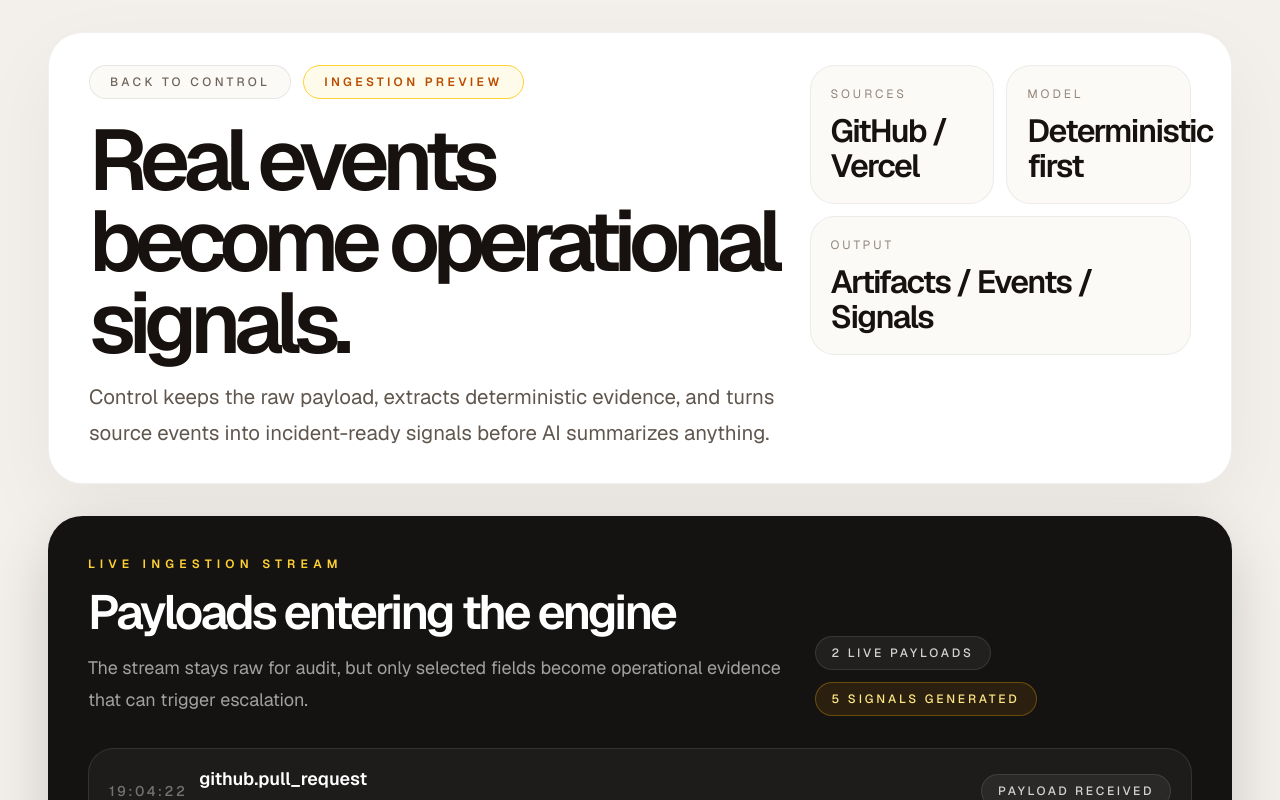
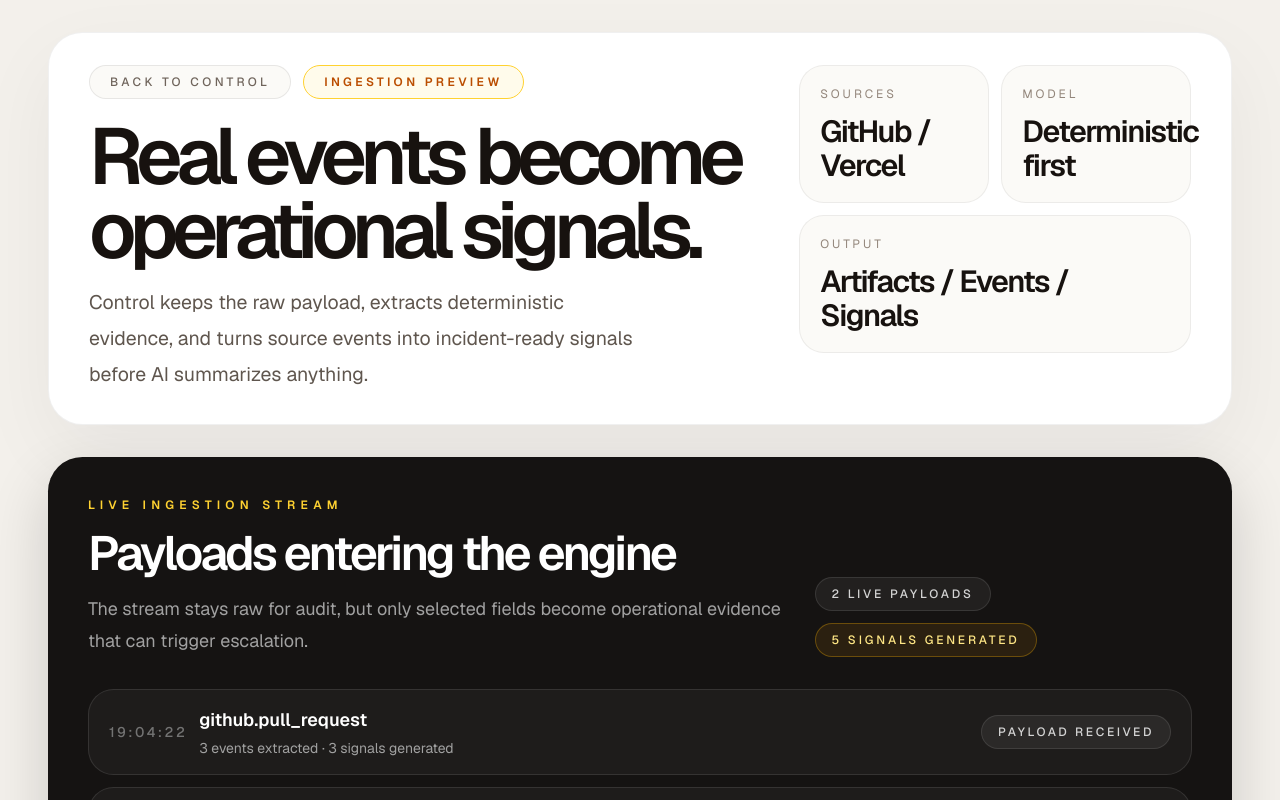
Before and after one commit to iveteamorim/novua-control, a Next.js app: page /ingestion-preview in a window 1280 px wide. Shown: the top 800 px of the page. Built offline with nearby package versions, Linux system fonts and the light colour scheme.

Commit message:
fix: align ingestion preview hero with reference

```diff
--- a/src/app/ingestion-preview/page.tsx
+++ b/src/app/ingestion-preview/page.tsx
@@ -91,7 +91,7 @@ export default function IngestionPreviewPage() {
     <main className="min-h-screen bg-[#f3f0eb] text-[#151311]">
       <div className="mx-auto flex w-full max-w-7xl flex-col gap-8 px-6 py-8 sm:px-8 lg:px-12">
         <header className="rounded-[2.15rem] border border-black/6 bg-white px-8 py-7 shadow-[0_28px_80px_rgba(17,24,39,0.05)] sm:px-10 sm:py-8">
-          <div className="grid gap-8 xl:grid-cols-[minmax(0,1.48fr)_minmax(360px,.82fr)] xl:items-start">
+          <div className="grid gap-8 xl:grid-cols-[minmax(0,1.42fr)_minmax(360px,.82fr)] xl:items-start">
             <div className="space-y-5">
               <div className="flex flex-wrap items-center gap-3">
                 <Link
@@ -106,10 +106,11 @@ export default function IngestionPreviewPage() {
               </div>
 
               <div className="space-y-4">
-                <h1 className="max-w-3xl text-5xl font-semibold tracking-[-0.08em] text-[#17120f] sm:text-6xl sm:leading-[0.95] lg:text-[5.35rem]">
-                  Real events become operational signals.
+                <h1 className="text-5xl font-semibold tracking-[-0.08em] text-[#17120f] sm:text-[4.65rem] sm:leading-[0.94] lg:text-[4.95rem]">
+                  <span className="block">Real events become</span>
+                  <span className="block">operational signals.</span>
                 </h1>
-                <p className="max-w-3xl text-lg leading-9 text-[#5f564e] sm:text-[1.28rem]">
+                <p className="max-w-[34rem] text-lg leading-9 text-[#5f564e] sm:text-[1.22rem]">
                   Control keeps the raw payload, extracts deterministic evidence,
                   and turns source events into incident-ready signals before AI
                   summarizes anything.
@@ -339,7 +340,7 @@ function HeroMetric({
       className={`min-w-0 rounded-[1.55rem] border border-black/6 bg-[#fbfaf7] px-5 py-5 ${className}`}
     >
       <p className="text-xs uppercase tracking-[0.24em] text-[#93867b]">{label}</p>
-      <p className="mt-3 text-[clamp(2rem,2.15vw,2.85rem)] font-semibold leading-[1.08] tracking-[-0.05em] text-[#17120f]">
+      <p className="mt-3 text-[clamp(1.9rem,1.85vw,2.55rem)] font-semibold leading-[1.12] tracking-[-0.05em] text-[#17120f]">
         {value}
       </p>
     </div>
```
